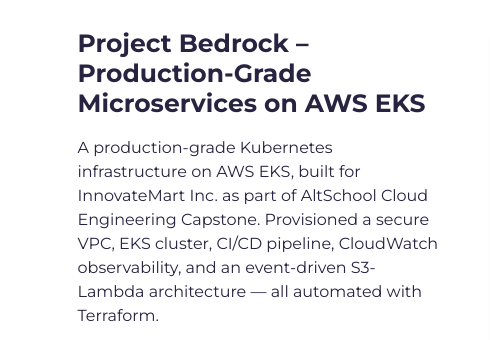
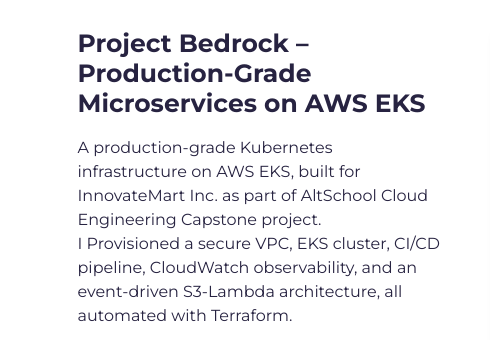
Before and after one commit to crazyripperr/my-portfolio, a website built with Parcel: page src/index.html in a window 1280 px wide. Shown: the part 1780-2120 px from the top of the page, 0-490 px from the left. Built offline with nearby package versions, Linux system fonts and the light colour scheme.

Commit message:
Update index.html

```diff
--- a/src/index.html
+++ b/src/index.html
@@ -122,8 +122,8 @@
                 <h3 class="project-wrapper__text-title">Project Bedrock – Production-Grade Microservices on AWS EKS</h3>
                 <div>
                   <p class="mb-4">
-                    A production-grade Kubernetes infrastructure on AWS EKS, built for InnovateMart Inc. as part of AltSchool Cloud Engineering Capstone.
-                    Provisioned a secure VPC, EKS cluster, CI/CD pipeline, CloudWatch observability, and an event-driven S3-Lambda architecture — all automated with Terraform.
+                    A production-grade Kubernetes infrastructure on AWS EKS, built for InnovateMart Inc. as part of AltSchool Cloud Engineering Capstone project. <br>
+                    I Provisioned a secure VPC, EKS cluster, CI/CD pipeline, CloudWatch observability, and an event-driven S3-Lambda architecture, all automated with Terraform.
                   </p>
                 </div>
                 <a
```
